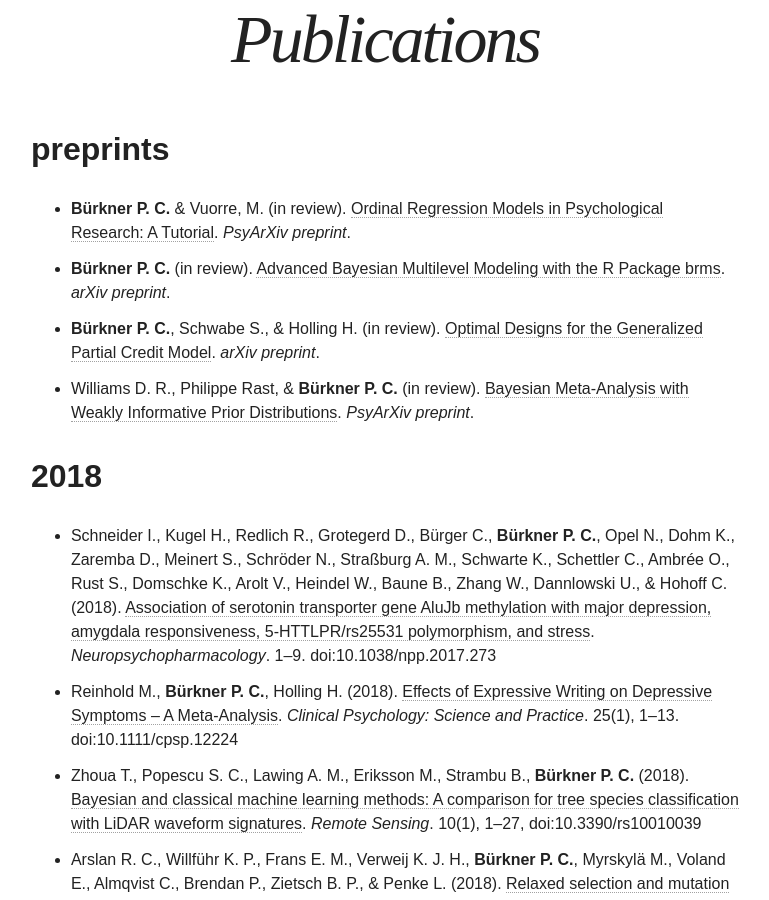
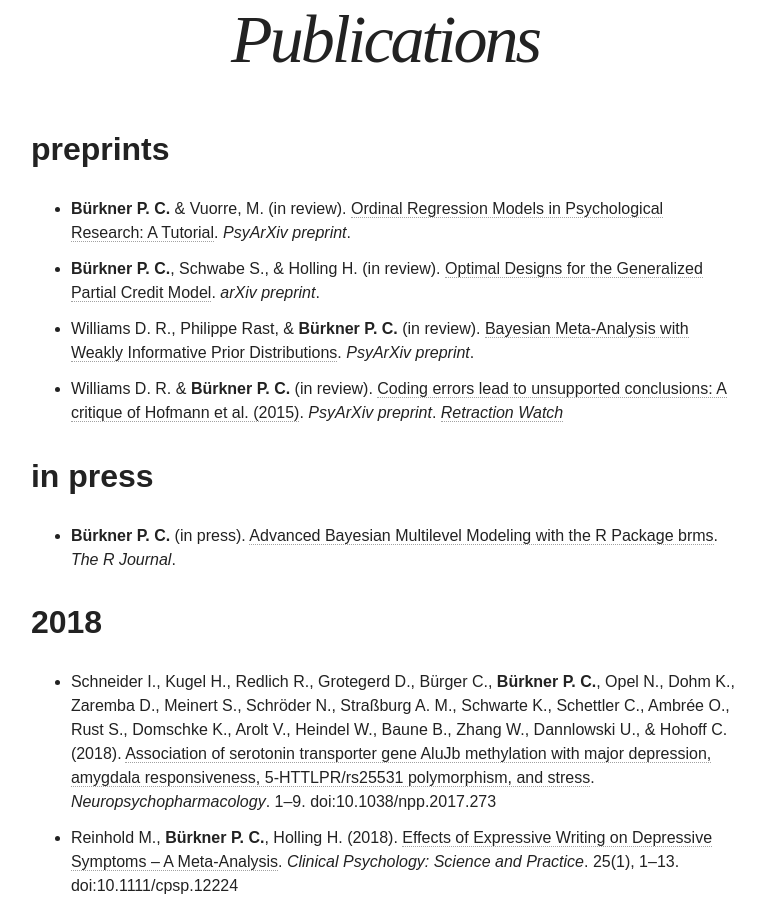
Before and after one commit to paul-buerkner/paul-buerkner.github.io, a Jekyll site: the page built from publications/index.md, in a window 1280 px wide and 900 px high, scrolled down 473 px. Shown: the whole window, without its empty margins (255-1024 px from the left). Built offline with Jekyll 4.4.1, drawn with Linux system fonts in a browser that asks for light colours; nearby versions of some CDN libraries; some of the changed text lies outside the part shown.

Commit message:
update list of publications

```diff
--- a/publications/index.md
+++ b/publications/index.md
@@ -6,10 +6,12 @@ excerpt: "A list of my publications"
 
 ## preprints
 * **Bürkner P. C.** & Vuorre, M. (in review). [Ordinal Regression Models in Psychological Research: A Tutorial](https://psyarxiv.com/x8swp/). *PsyArXiv preprint*.
-* **Bürkner P. C.** (in review). [Advanced Bayesian Multilevel Modeling with the R Package brms](http://arxiv.org/abs/1705.11123). *arXiv preprint*.
 * **Bürkner P. C.**, Schwabe S., & Holling H. (in review). [Optimal Designs for the Generalized Partial Credit Model](https://arxiv.org/abs/1803.06517). *arXiv preprint*.
 * Williams D. R., Philippe Rast, & **Bürkner P. C.** (in review). [Bayesian Meta-Analysis with Weakly Informative Prior Distributions](https://psyarxiv.com/7tbrm/). *PsyArXiv preprint*.
+* Williams D. R. & **Bürkner P. C.** (in review). [Coding errors lead to unsupported conclusions: A critique of Hofmann et al. (2015)](https://osf.io/preprints/psyarxiv/2jpdb/). *PsyArXiv preprint*. [*Retraction Watch*](http://retractionwatch.com/2016/10/04/oh-well-love-hormone-doesnt-reduce-psychiatric-symptoms-says-researchers-in-request-to-retract/)
 
+## in press
+* **Bürkner P. C.** (in press). [Advanced Bayesian Multilevel Modeling with the R Package brms](http://arxiv.org/abs/1705.11123). *The R Journal*.
 
 ## 2018
 * Schneider I., Kugel H., Redlich R., Grotegerd D., Bürger C., **Bürkner P. C.**, Opel N., Dohm K., Zaremba D., Meinert S., Schröder N., Straßburg A. M., Schwarte K., Schettler C., Ambrée O., Rust S., Domschke K., Arolt V., Heindel W., Baune B., Zhang W., Dannlowski U., & Hohoff C. (2018). [Association of serotonin transporter gene AluJb methylation with major depression, amygdala responsiveness, 5-HTTLPR/rs25531 polymorphism, and stress](https://www.nature.com/articles/npp2017273). *Neuropsychopharmacology*. 1--9. doi:10.1038/npp.2017.273
```
Also changed, not shown: other parts of publications/index.md (+0 -1 lines).
